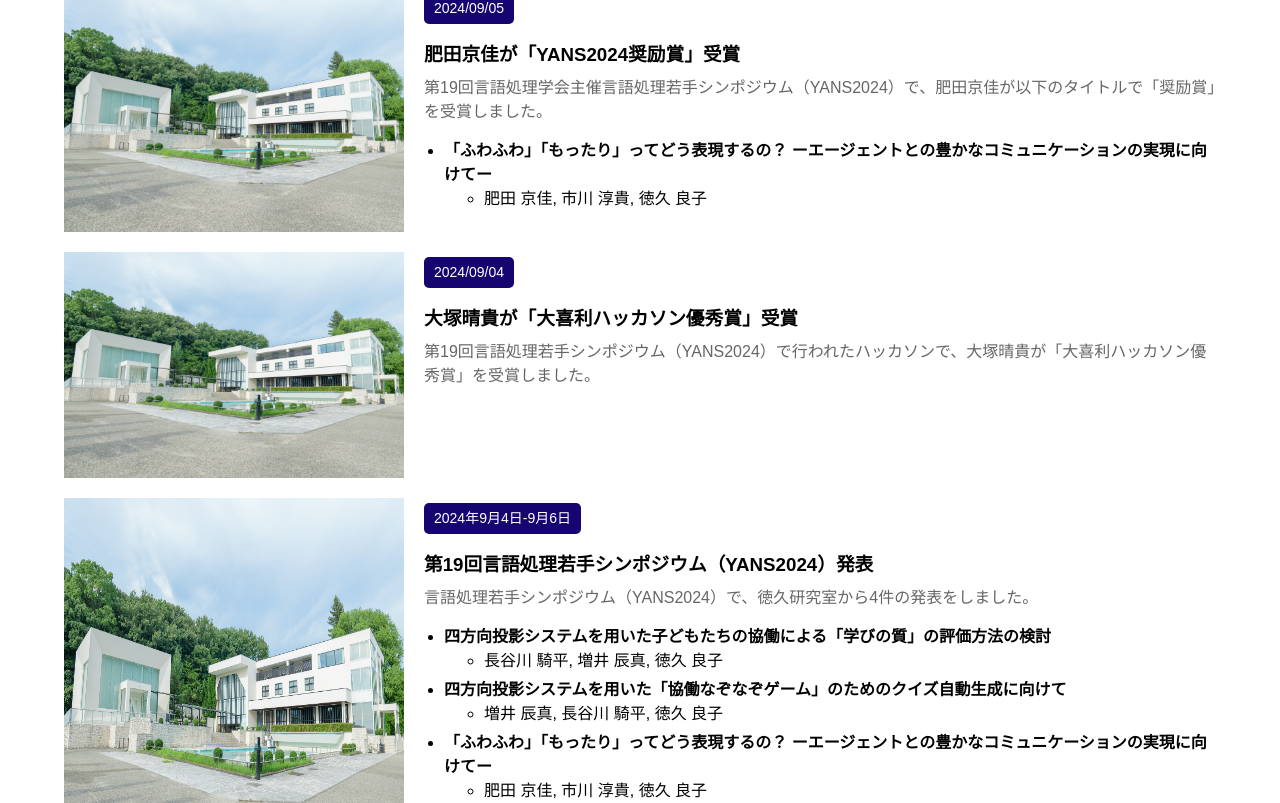
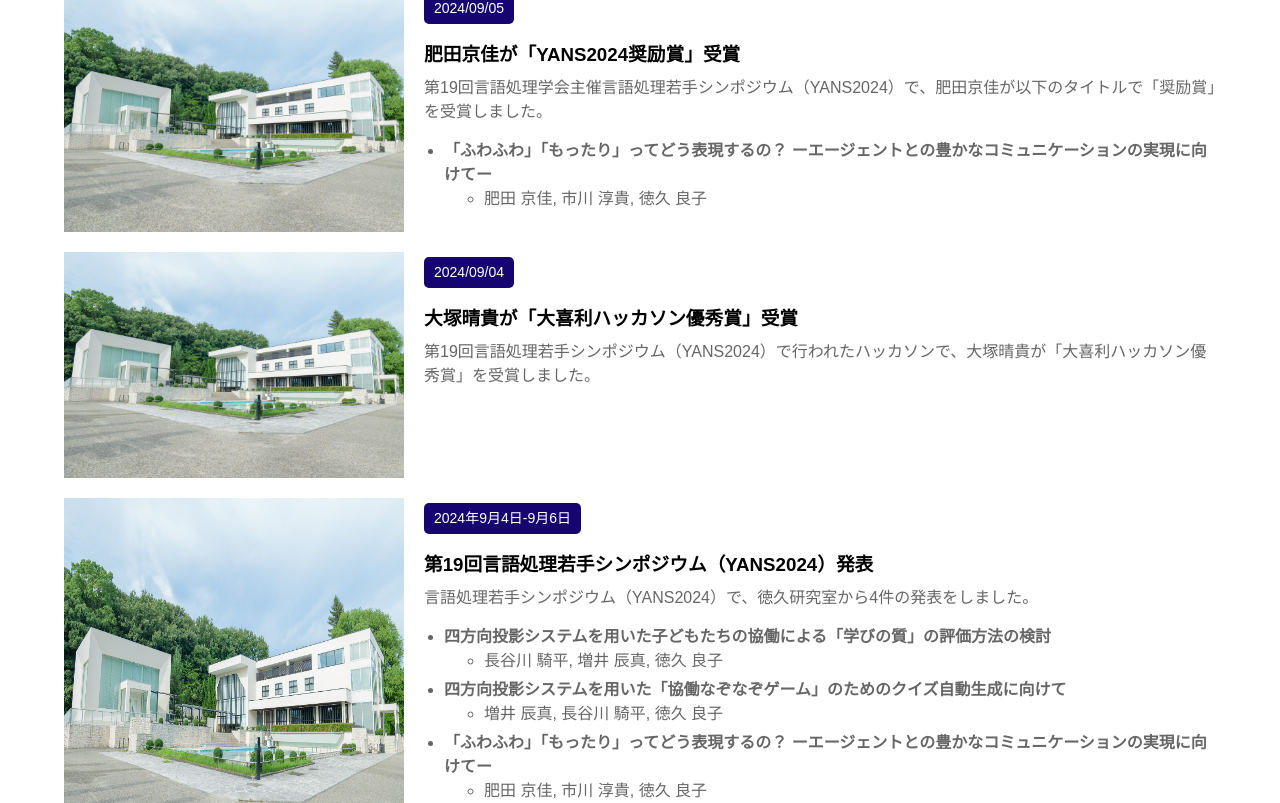
Before and after one commit to Kipeo22/AIT-NLPLab, a Next.js app: page / in a window 1280 px wide. Shown: the part 1157-1960 px from the top of the page. Built offline with nearby package versions, Linux system fonts and the light colour scheme.

Commit message:
箇条書きの文字の色を変える

```diff
--- a/src/component/news/staticMain.module.css
+++ b/src/component/news/staticMain.module.css
@@ -84,10 +84,12 @@
   list-style-type: disc; /* 箇条書きスタイルをディスクに設定 */
   padding-left: 20px; /* 左のインデントを追加 */
   margin-top: 10px; /* 説明文とリストの間にスペースを追加 */
+  color: #3b3a3a; /* 文字は灰色に */
 }
 
 .PresentationList li {
   margin-bottom: 5px; /* リストアイテム間のスペースを追加 */
   font-size: 1rem; /* リストアイテムのフォントサイズを指定 */
   line-height: 1.5; /* 行間の高さを指定 */
+  color: #666; /* 文字は灰色に */
 }
```
